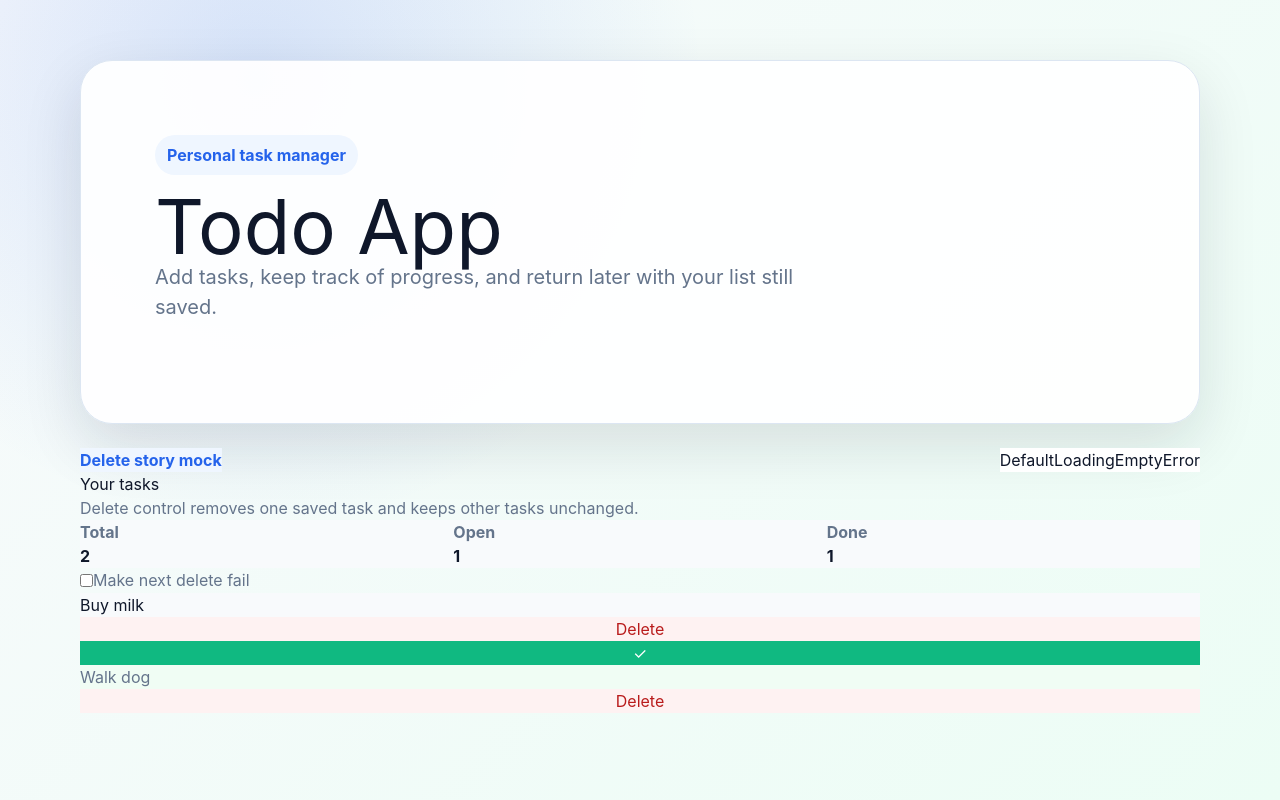
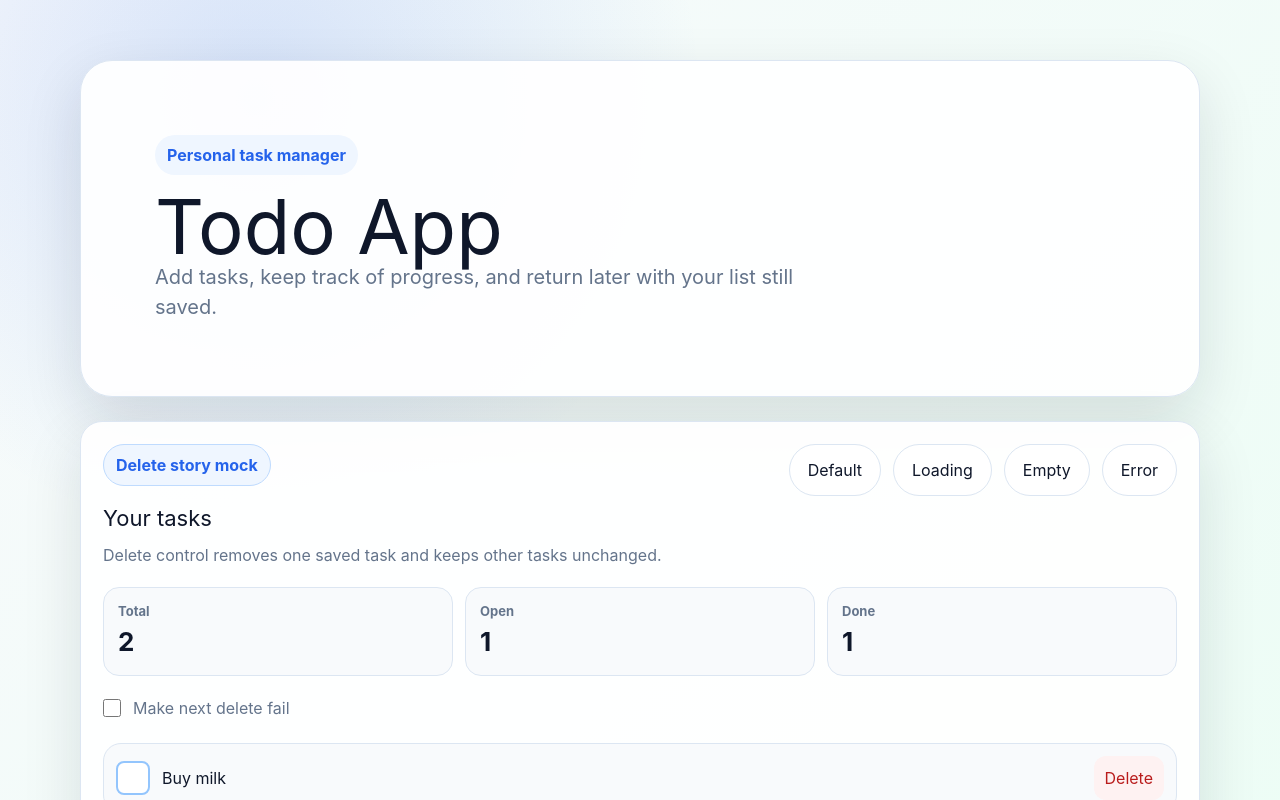
Before and after one commit to ThanhNV121097/project-5a3a6970, a Next.js app in the folder code/frontend/: page / in a window 1280 px wide. Shown: the top 800 px of the page. Built offline with nearby package versions, Linux system fonts and the light colour scheme.

Commit message:
Style delete todo task component

```diff
--- a/code/frontend/components/DeleteTodoTask.module.css
+++ b/code/frontend/components/DeleteTodoTask.module.css
@@ -1,4 +1,49 @@
 .panel {
+  --color-bg-danger-hover: #FEE2E2;
+  --color-bg-primary-badge: #DBEAFE;
+  --color-border-primary-soft: #BFDBFE;
+  --color-border-primary: #93C5FD;
+  --color-border-success: #BBF7D0;
+  --color-border-danger: #FCA5A5;
+  --color-card-surface: rgba(255,255,255,.94);
+  --color-focus: rgba(37,99,235,.45);
+  --color-text-primary-strong: #1E40AF;
+  --color-danger-strong: #991B1B;
+  --radius-xs: 8px;
+  --radius-md: 12px;
+  --radius-lg: 16px;
+  --radius-xl: 18px;
+  --radius-full: 999px;
+  --border-width: 1px;
+  --border-width-strong: 2px;
+  --border-width-focus: 3px;
+  --shadow-xl: 0 22px 60px rgba(15,23,42,.12);
+  --duration-fast: .18s;
+  --duration-enter: .28s;
+  --duration-load: .8s;
+  --easing: ease;
+  --easing-spinner: linear;
+  --space-0: 0px;
+  --space-1: 2px;
+  --space-4: 8px;
+  --space-5: 10px;
+  --space-6: 12px;
+  --space-7: 13px;
+  --space-7-5: 14px;
+  --space-8: 16px;
+  --space-9: 18px;
+  --space-10: 20px;
+  --space-11: 22px;
+  --space-17: 34px;
+  --space-22: 44px;
+  --space-37: 74px;
+  --space-50: 100px;
+  --text-sm: 13px;
+  --text-helper: 14px;
+  --text-base: 16px;
+  --text-card-title: 18px;
+  --text-panel-title: 22px;
+  --text-stat: 26px;
   border: var(--border-width) solid var(--color-border);
   border-radius: var(--radius-card);
   padding: var(--space-11);
```
